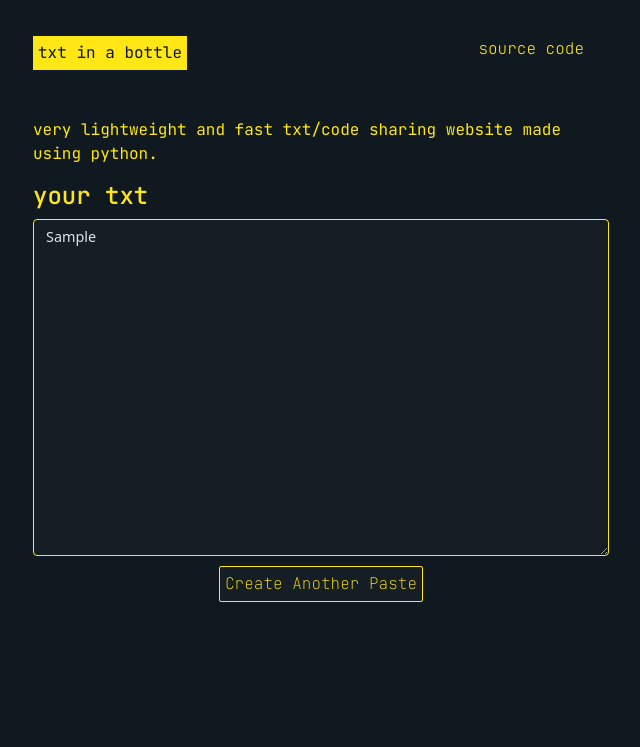
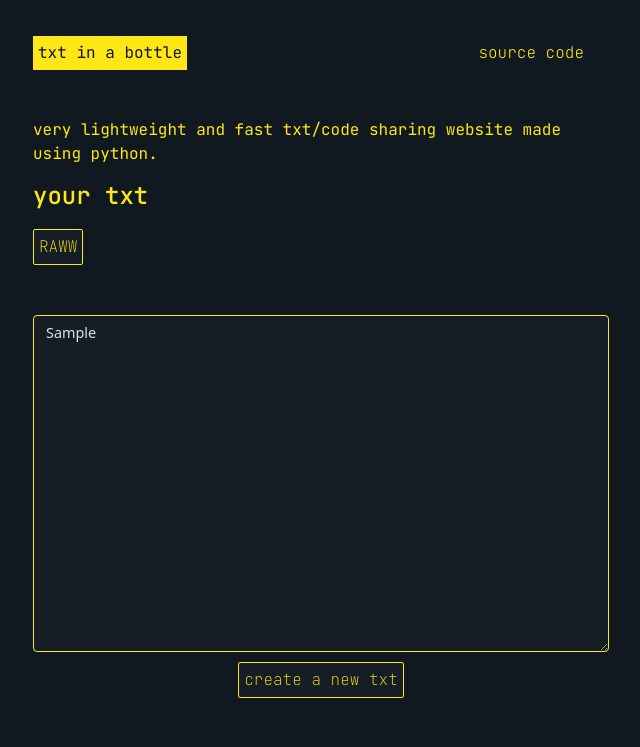
Before and after one commit to i3p9/txt-in-a-bottle, a Flask app: template templates/showtxt.html in a window 1280 px wide. Shown: the top 747 px of the page, without its empty margins (319-959 px from the left). Run offline with Flask 2, Linux system fonts and the light colour scheme; the template is opened without the code that fills it: most values are stand-ins (such as "Sample title", 1, 10 or a date in 2020).

Commit message:
fix: showtext bug (again) and link animation

```diff
--- a/templates/showtxt.html
+++ b/templates/showtxt.html
@@ -22,20 +22,18 @@
         <p class="nav-title">txt in a bottle</p>
         </nav>
         <nav>
-        <a href="https://github.com/i3p9/txt-in-a-bottle">source code</a>
+        <a href="https://github.com/i3p9/txt-in-a-bottle" class="hover-underline-animation">source code</a>
         </nav>
     </div>
     <div class="container">
         <p>very lightweight and fast txt/code sharing website made using python.</p>
         <form>
             <div class="form-group">
-                <h4>your txt</h4>
-                <textarea class="form-control" rows="15" readonly>{{ "\n" + txt.txt_data }}
-                </textarea>
+                <h4>your txt</h4><a href="{{ txt.raw_id }}"><button type="button" class="custom-button">RAWW</button></a>
+                <textarea class="form-control" rows="15" readonly>{{ "\n" + txt.txt_data }}</textarea>
             </div>
             <div class="form-group text-center">
-                <a href="{{ url_for('index') }}"><button type="button" class="custom-button">Create Another
-                        Paste</button></a>
+                <a href="{{ url_for('index') }}"><button type="button" class="custom-button">create a new txt</button></a>
             </div>
         </form>
         </div>
```
